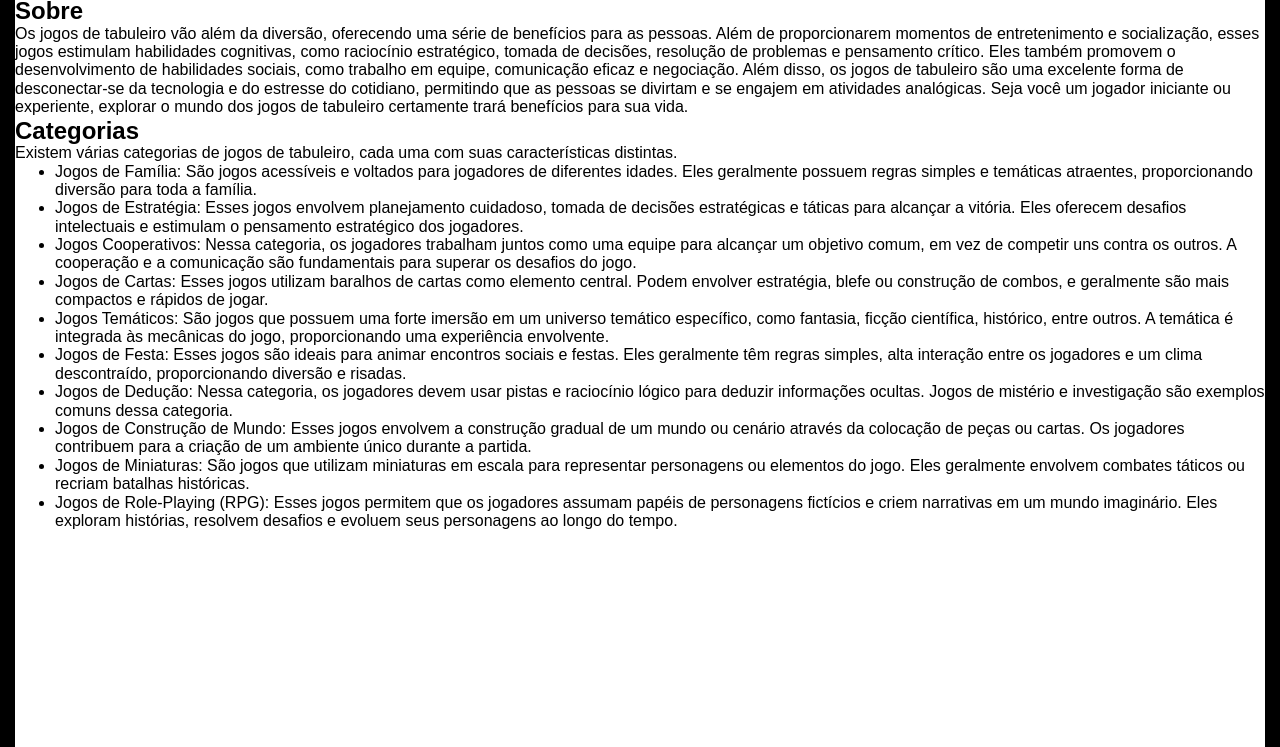
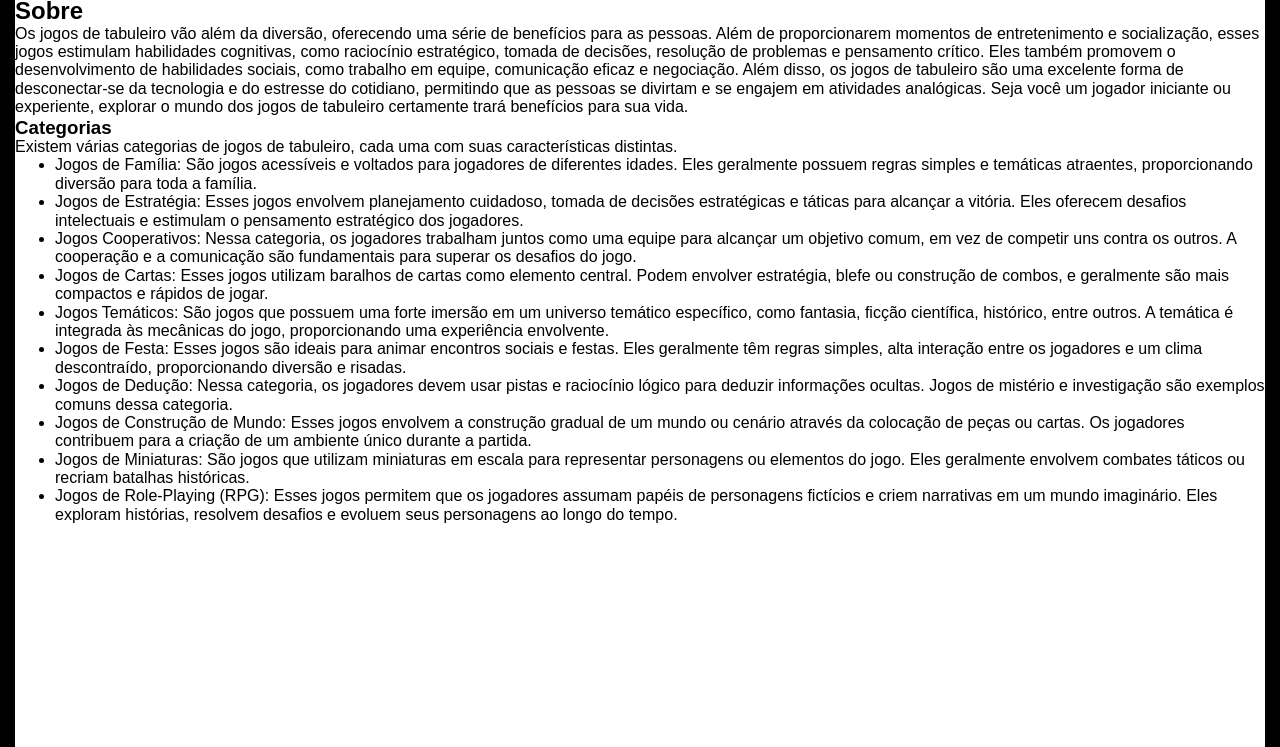
Before and after one commit to casalunivassouras/boardgame-spa, a plain HTML site: page index.html in a window 1280 px wide. Shown: the part 53-800 px from the top of the page. Drawn offline with nearby package versions, Linux system fonts and the light colour scheme.

Commit message:
changing header

```diff
--- a/index.html
+++ b/index.html
@@ -26,7 +26,7 @@
     <section id="sobre">
       <h2>Sobre</h2>
       <p>Os jogos de tabuleiro vão além da diversão, oferecendo uma série de benefícios para as pessoas. Além de proporcionarem momentos de entretenimento e socialização, esses jogos estimulam habilidades cognitivas, como raciocínio estratégico, tomada de decisões, resolução de problemas e pensamento crítico. Eles também promovem o desenvolvimento de habilidades sociais, como trabalho em equipe, comunicação eficaz e negociação. Além disso, os jogos de tabuleiro são uma excelente forma de desconectar-se da tecnologia e do estresse do cotidiano, permitindo que as pessoas se divirtam e se engajem em atividades analógicas. Seja você um jogador iniciante ou experiente, explorar o mundo dos jogos de tabuleiro certamente trará benefícios para sua vida.</p>
-      <h2>Categorias</h2>
+      <h3>Categorias</h3>
       <p>Existem várias categorias de jogos de tabuleiro, cada uma com suas características distintas.</p>
       <ul>
         <li>Jogos de Família: São jogos acessíveis e voltados para jogadores de diferentes idades. Eles geralmente possuem regras simples e temáticas atraentes, proporcionando diversão para toda a família.</li>
```
